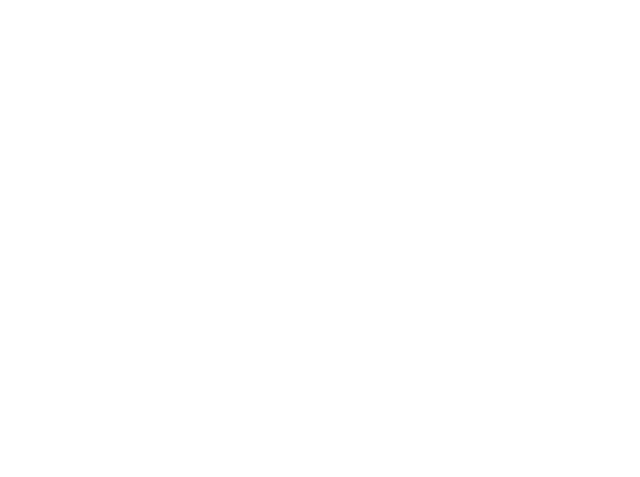
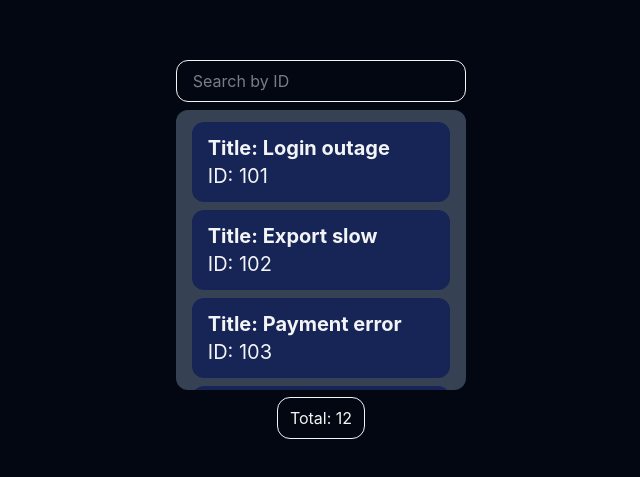
Before and after one commit to Dannio258/release-decision-system, a React (Vite) app: page / in a window 1280 px wide. Shown: the part 151-628 px from the top of the page, without its empty margins (319-959 px from the left). Built offline with nearby package versions, Linux system fonts and the light colour scheme.

Commit message:
Layot development

```diff
--- /dev/null
+++ b/data/tickets.ts
@@ -0,0 +1,137 @@
+type TicketStatus = "open" | "testing" | "done";
+type Severity = 1 | 2 | 3 | 4 | 5;
+
+export type Ticket = {
+  id: number;
+  title: string;
+  severity: Severity;
+  status: TicketStatus;
+  owner: string | null;
+  remainingHours: number;
+  customerVip: boolean;
+  blocked: boolean;
+};
+
+const tickets: Ticket[] = [
+  {
+    id: 101,
+    title: "Login outage",
+    severity: 5,
+    status: "open",
+    owner: "Ava",
+    remainingHours: 6,
+    customerVip: true,
+    blocked: false,
+  },
+  {
+    id: 102,
+    title: "Export slow",
+    severity: 3,
+    status: "open",
+    owner: "Noah",
+    remainingHours: 4,
+    customerVip: false,
+    blocked: false,
+  },
+  {
+    id: 103,
+    title: "Payment error",
+    severity: 5,
+    status: "testing",
+    owner: "Ava",
+    remainingHours: 9,
+    customerVip: true,
+    blocked: true,
+  },
+  {
+    id: 104,
+    title: "Avatar upload",
+    severity: 2,
+    status: "done",
+    owner: "Mira",
+    remainingHours: 3,
+    customerVip: false,
+    blocked: false,
+  },
+  {
+    id: 105,
+    title: "Search ranking",
+    severity: 3,
+    status: "open",
+    owner: "Noah",
+    remainingHours: 7,
+    customerVip: true,
+    blocked: false,
+  },
+  {
+    id: 106,
+    title: "Role permissions",
+    severity: 4,
+    status: "testing",
+    owner: "Leo",
+    remainingHours: 8,
+    customerVip: false,
+    blocked: false,
+  },
+  {
+    id: 107,
+    title: "Email delay",
+    severity: 2,
+    status: "open",
+    owner: null,
+    remainingHours: 2,
+    customerVip: true,
+    blocked: false,
+  },
+  {
+    id: 108,
+    title: "Backup failure",
+    severity: 5,
+    status: "open",
+    owner: "Mira",
+    remainingHours: 10,
+    customerVip: false,
+    blocked: true,
+  },
+  {
+    id: 109,
+    title: "Report totals",
+    severity: 3,
+    status: "done",
+    owner: "Leo",
+    remainingHours: 5,
+    customerVip: false,
+    blocked: false,
+  },
+  {
+    id: 110,
+    title: "Session timeout",
+    severity: 4,
+    status: "open",
+    owner: "Ava",
+    remainingHours: 6,
+    customerVip: false,
+    blocked: false,
+  },
+  {
+    id: 111,
+    title: "Mobile menu",
+    severity: 1,
+    status: "done",
+    owner: "Noah",
+    remainingHours: 2,
+    customerVip: false,
+    blocked: false,
+  },
+  {
+    id: 112,
+    title: "Invoice mismatch",
+    severity: 4,
+    status: "testing",
+    owner: null,
+    remainingHours: 7,
+    customerVip: true,
+    blocked: false,
+  },
+];
+export default tickets;
--- a/index.html
+++ b/index.html
@@ -8,6 +8,6 @@
   </head>
   <body>
     <div id="root"></div>
-    <script type="module " src="/src/main.tsx"></script>
+    <script type="module" src="/src/main.tsx"></script>
   </body>
 </html>
--- /dev/null
+++ b/src/components/Button.tsx
@@ -0,0 +1,16 @@
+import type { ButtonHTMLAttributes } from "react";
+
+type ButtonProps = ButtonHTMLAttributes<HTMLButtonElement>;
+
+function Button({ className, children, ...props }: ButtonProps) {
+  return (
+    <button
+      className={`${className} cursor-pointer rounded-xl bg-amber-600 px-4 py-2`}
+      {...props}
+    >
+      {children}
+    </button>
+  );
+}
+
+export default Button;
--- /dev/null
+++ b/src/components/SearchBar.tsx
@@ -0,0 +1,17 @@
+import type { InputHTMLAttributes } from "react";
+
+type SeachBarProps = InputHTMLAttributes<HTMLInputElement>;
+
+function SearchBar({ className, ...props }: SeachBarProps) {
+  return (
+    <>
+      <input
+        type="text"
+        className={`${className} rounded-xl border px-4 py-2 outline-none`}
+        {...props}
+        placeholder="Search by ID"
+      />
+    </>
+  );
+}
+export default SearchBar;
--- /dev/null
+++ b/src/components/Ticket.tsx
@@ -0,0 +1,15 @@
+import type { Ticket } from "../../data/tickets";
+
+type TicketProps = {
+  ticket: Ticket;
+};
+
+function TicketCard({ ticket }: TicketProps) {
+  return (
+    <div className="cursor-pointer rounded-xl bg-blue-950 px-4 py-3 text-xl">
+      <h2 className="font-bold">Title: {ticket.title}</h2>
+      <p>ID: {ticket.id}</p>
+    </div>
+  );
+}
+export default TicketCard;
--- a/src/pages/App.tsx
+++ b/src/pages/App.tsx
@@ -1,10 +1,39 @@
+import tickets from "../../data/tickets";
+import SearchBar from "../components/SearchBar";
+import TicketCard from "../components/Ticket";
+import { useState } from "react";
+
 function App() {
+  const [inputValue, setInputValue] = useState("");
+  const filteredTickets =
+    inputValue.trim() === ""
+      ? tickets
+      : tickets.filter((ticket) => ticket.id === Number(inputValue));
 
   return (
-    <>
-
-    </>
-  )
+    <div className="grid h-dvh w-full place-content-center gap-2 bg-gray-950 text-gray-100">
+      <SearchBar
+        value={inputValue}
+        onChange={(e) => setInputValue(e.target.value)}
+      />
+      <div className="flex max-w-80 flex-col gap-2">
+        <div className="flex h-70 scrollbar-none flex-col gap-2 overflow-y-auto rounded-xl bg-gray-700 px-4 py-3">
+          {filteredTickets.length > 0 ? (
+            filteredTickets.map((ticket) => (
+              <TicketCard key={ticket.id} ticket={ticket} />
+            ))
+          ) : (
+            <div className="rounded-xl bg-blue-950 px-4 py-3 text-xl">
+              <p>Nothing was found</p>
+            </div>
+          )}
+        </div>
+        <p className=" mx-auto w-fit rounded-xl px-3 py-2 outline-1">
+          Total: {filteredTickets.length}
+        </p>
+      </div>
+    </div>
+  );
 }
 
-export default App
+export default App;
```
Also changed, not shown: src/main.tsx (+6 -6 lines).
